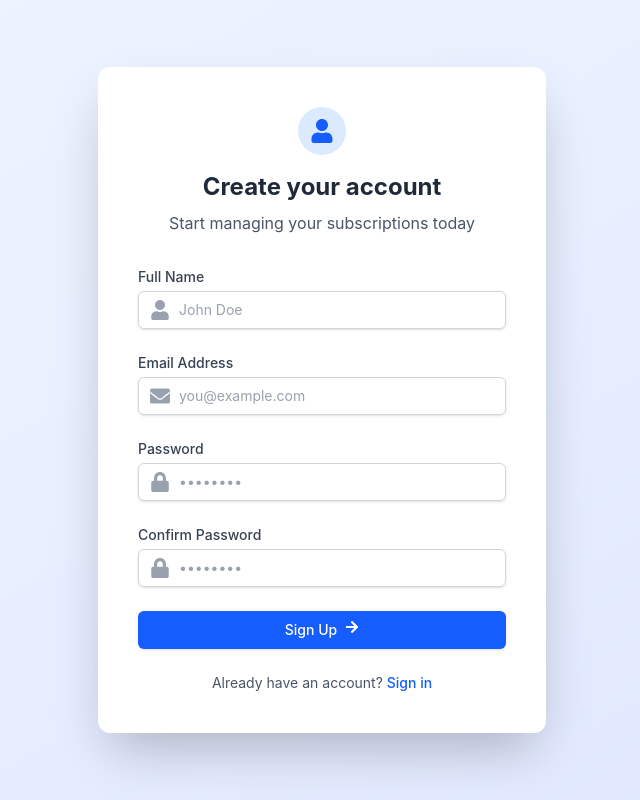
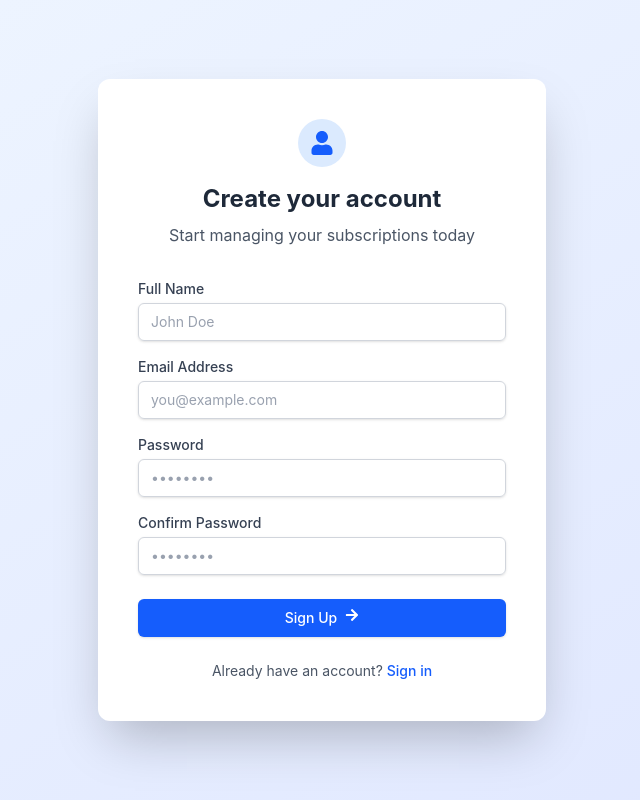
Before and after one commit to fjluartes/subscription-saas, a React (Vite) app in the folder app/: page /signup in a window 1280 px wide. Shown: the whole page, without its empty margins (318-958 px from the left). Built offline with nearby package versions, Linux system fonts and the light colour scheme.

Commit message:
Edits Signup page to save user

```diff
--- a/app/src/pages/SignUp.tsx
+++ b/app/src/pages/SignUp.tsx
@@ -1,60 +1,118 @@
 /* eslint-disable @typescript-eslint/no-explicit-any */
-import { useState } from "react";
-import { Link, useNavigate } from "react-router-dom";
-import { FaUser, FaEnvelope, FaLock, FaArrowRight } from "react-icons/fa";
-import axios from "axios";
+import { useState } from 'react';
+import { Link, useNavigate } from 'react-router-dom';
+import { FaUser, FaArrowRight, FaCheck } from 'react-icons/fa';
+import axios from 'axios';
 
 const SignUp = () => {
   const [formData, setFormData] = useState({
-    name: "",
-    email: "",
-    password: "",
-    confirmPassword: "",
+    name: '',
+    email: '',
+    password: '',
+    confirmPassword: ''
   });
-  const [error, setError] = useState("");
+  const [error, setError] = useState('');
+  const [success, setSuccess] = useState('');
   const [isLoading, setIsLoading] = useState(false);
+  const [passwordStrength, setPasswordStrength] = useState(0);
   const navigate = useNavigate();
 
   const handleChange = (e: React.ChangeEvent<HTMLInputElement>) => {
+    const { name, value } = e.target;
     setFormData({
       ...formData,
-      [e.target.name]: e.target.value,
+      [name]: value
     });
+
+    // Calculate password strength when password changes
+    if (name === 'password') {
+      let strength = 0;
+      if (value.length > 0) strength += 1;
+      if (value.length >= 8) strength += 1;
+      if (/[A-Z]/.test(value)) strength += 1;
+      if (/[0-9]/.test(value)) strength += 1;
+      if (/[^A-Za-z0-9]/.test(value)) strength += 1;
+      setPasswordStrength(strength);
+    }
+  };
+
+  const validateForm = () => {
+    if (!formData.name || !formData.email || !formData.password || !formData.confirmPassword) {
+      setError('All fields are required');
+      return false;
+    }
+
+    if (!/^\S+@\S+\.\S+$/.test(formData.email)) {
+      setError('Please enter a valid email address');
+      return false;
+    }
+
+    if (formData.password.length < 8) {
+      setError('Password must be at least 8 characters');
+      return false;
+    }
+
+    if (formData.password !== formData.confirmPassword) {
+      setError('Passwords do not match');
+      return false;
+    }
+
+    return true;
   };
 
   const handleSubmit = async (e: React.FormEvent) => {
     e.preventDefault();
-    setError("");
+    setError('');
+    setSuccess('');
 
-    // Validation
-    if (formData.password !== formData.confirmPassword) {
-      setError("Passwords do not match");
-      return;
-    }
-
-    if (formData.password.length < 6) {
-      setError("Password must be at least 6 characters");
-      return;
-    }
+    if (!validateForm()) return;
 
     try {
       setIsLoading(true);
-      const response = await axios.post("/api/users", {
+
+      // Send registration request to your backend
+      const response = await axios.post(`${import.meta.env.VITE_API_URL_DEV}/users`, {
         name: formData.name,
         email: formData.email,
-        password: formData.password,
+        password: formData.password
       });
 
-      // Store token and redirect
-      localStorage.setItem("token", response.data.token);
-      navigate("/dashboard");
+      // Handle successful registration
+      setSuccess('Account created successfully! Redirecting...');
+
+      // Store the token in localStorage
+      localStorage.setItem('token', response.data.token);
+      localStorage.setItem('user', JSON.stringify({
+        name: response.data.name,
+        email: response.data.email
+      }));
+
+      // Redirect to dashboard after 2 seconds
+      setTimeout(() => {
+        navigate('/dashboard');
+      }, 2000);
+
     } catch (err: any) {
-      setError(
-        err.response?.data?.message || "Registration failed. Please try again."
-      );
+      // Handle errors from the backend
+      if (err.response) {
+        if (err.response.status === 409) {
+          setError('Email already exists. Please use a different email.');
+        } else {
+          setError(err.response.data.message || 'Registration failed. Please try again.');
+        }
+      } else {
+        setError('Network error. Please check your connection and try again.');
+      }
     } finally {
       setIsLoading(false);
     }
+  };
+
+  // Password strength indicator
+  const getPasswordStrengthColor = () => {
+    if (passwordStrength <= 2) return 'bg-red-500';
+    if (passwordStrength === 3) return 'bg-yellow-500';
+    return 'bg-green-500';
   };
 
   return (
@@ -65,12 +123,8 @@ const SignUp = () => {
             <div className="mx-auto h-12 w-12 rounded-full bg-blue-100 flex items-center justify-center mb-4">
               <FaUser className="h-6 w-6 text-blue-600" />
             </div>
-            <h1 className="text-2xl font-bold text-gray-800">
-              Create your account
-            </h1>
-            <p className="mt-2 text-gray-600">
-              Start managing your subscriptions today
-            </p>
+            <h1 className="text-2xl font-bold text-gray-800">Create your account</h1>
+            <p className="mt-2 text-gray-600">Start managing your subscriptions today</p>
           </div>
 
           {error && (
@@ -79,111 +133,98 @@ const SignUp = () => {
             </div>
           )}
 
-          <form className="space-y-6" onSubmit={handleSubmit}>
+          {success && (
+            <div className="mb-4 p-3 bg-green-50 text-green-700 rounded-md text-sm flex items-center">
+              <FaCheck className="mr-2" /> {success}
+            </div>
+          )}
+
+          <form className="space-y-4" onSubmit={handleSubmit}>
             <div>
-              <label
-                htmlFor="name"
-                className="block text-sm font-medium text-gray-700 mb-1"
-              >
+              <label htmlFor="name" className="block text-sm font-medium text-gray-700 mb-1">
                 Full Name
               </label>
-              <div className="relative">
-                <div className="absolute inset-y-0 left-0 pl-3 flex items-center pointer-events-none">
-                  <FaUser className="h-5 w-5 text-gray-400" />
-                </div>
               <input
                 id="name"
                 name="name"
                 type="text"
-                  required
                 value={formData.name}
                 onChange={handleChange}
-                  className="block w-full pl-10 pr-3 py-2 border border-gray-300 rounded-md shadow-sm placeholder-gray-400 focus:outline-none focus:ring-blue-500 focus:border-blue-500 sm:text-sm"
+                className="w-full px-3 py-2 border border-gray-300 rounded-md shadow-sm placeholder-gray-400 focus:outline-none focus:ring-blue-500 focus:border-blue-500 sm:text-sm"
                 placeholder="John Doe"
               />
             </div>
-            </div>
 
             <div>
-              <label
-                htmlFor="email"
-                className="block text-sm font-medium text-gray-700 mb-1"
-              >
+              <label htmlFor="email" className="block text-sm font-medium text-gray-700 mb-1">
                 Email Address
               </label>
-              <div className="relative">
-                <div className="absolute inset-y-0 left-0 pl-3 flex items-center pointer-events-none">
-                  <FaEnvelope className="h-5 w-5 text-gray-400" />
-                </div>
               <input
                 id="email"
                 name="email"
                 type="email"
-                  autoComplete="email"
-                  required
                 value={formData.email}
                 onChange={handleChange}
-                  className="block w-full pl-10 pr-3 py-2 border border-gray-300 rounded-md shadow-sm placeholder-gray-400 focus:outline-none focus:ring-blue-500 focus:border-blue-500 sm:text-sm"
+                className="w-full px-3 py-2 border border-gray-300 rounded-md shadow-sm placeholder-gray-400 focus:outline-none focus:ring-blue-500 focus:border-blue-500 sm:text-sm"
                 placeholder="you@example.com"
               />
             </div>
-            </div>
 
             <div>
-              <label
-                htmlFor="password"
-                className="block text-sm font-medium text-gray-700 mb-1"
-              >
+              <label htmlFor="password" className="block text-sm font-medium text-gray-700 mb-1">
                 Password
               </label>
-              <div className="relative">
-                <div className="absolute inset-y-0 left-0 pl-3 flex items-center pointer-events-none">
-                  <FaLock className="h-5 w-5 text-gray-400" />
-                </div>
               <input
                 id="password"
                 name="password"
                 type="password"
-                  required
-                  minLength={6}
                 value={formData.password}
                 onChange={handleChange}
-                  className="block w-full pl-10 pr-3 py-2 border border-gray-300 rounded-md shadow-sm placeholder-gray-400 focus:outline-none focus:ring-blue-500 focus:border-blue-500 sm:text-sm"
+                className="w-full px-3 py-2 border border-gray-300 rounded-md shadow-sm placeholder-gray-400 focus:outline-none focus:ring-blue-500 focus:border-blue-500 sm:text-sm"
                 placeholder="••••••••"
               />
+              {formData.password && (
+                <div className="mt-1">
+                  <div className="flex items-center">
+                    <div className="w-full bg-gray-200 rounded-full h-2">
+                      <div
+                        className={`h-2 rounded-full ${getPasswordStrengthColor()}`}
+                        style={{ width: `${(passwordStrength / 5) * 100}%` }}
+                      ></div>
                     </div>
+                    <span className="ml-2 text-xs text-gray-500">
+                      {passwordStrength <= 2 ? 'Weak' : passwordStrength === 3 ? 'Medium' : 'Strong'}
+                    </span>
+                  </div>
+                  <p className="text-xs text-gray-500 mt-1">
+                    Use at least 8 characters with uppercase, numbers, and symbols
+                  </p>
+                </div>
+              )}
             </div>
 
             <div>
-              <label
-                htmlFor="confirmPassword"
-                className="block text-sm font-medium text-gray-700 mb-1"
-              >
+              <label htmlFor="confirmPassword" className="block text-sm font-medium text-gray-700 mb-1">
                 Confirm Password
               </label>
-              <div className="relative">
-                <div className="absolute inset-y-0 left-0 pl-3 flex items-center pointer-events-none">
-                  <FaLock className="h-5 w-5 text-gray-400" />
-                </div>
               <input
                 id="confirmPassword"
                 name="confirmPassword"
                 type="password"
-                  required
-                  minLength={6}
                 value={formData.confirmPassword}
                 onChange={handleChange}
-                  className="block w-full pl-10 pr-3 py-2 border border-gray-300 rounded-md shadow-sm placeholder-gray-400 focus:outline-none focus:ring-blue-500 focus:border-blue-500 sm:text-sm"
+                className="w-full px-3 py-2 border border-gray-300 rounded-md shadow-sm placeholder-gray-400 focus:outline-none focus:ring-blue-500 focus:border-blue-500 sm:text-sm"
                 placeholder="••••••••"
               />
             </div>
-            </div>
 
-            <div>
+            <div className="pt-2">
               <button
                 type="submit"
                 disabled={isLoading}
-                className={`w-full flex justify-center py-2 px-4 border border-transparent rounded-md shadow-sm text-sm font-medium text-white bg-blue-600 hover:bg-blue-700 focus:outline-none focus:ring-2 focus:ring-offset-2 focus:ring-blue-500 transition-colors ${isLoading ? "opacity-70 cursor-not-allowed" : ""}`}
+                className={`w-full flex justify-center py-2 px-4 border border-transparent rounded-md shadow-sm text-sm font-medium text-white bg-blue-600 hover:bg-blue-700 focus:outline-none focus:ring-2 focus:ring-offset-2 focus:ring-blue-500 transition-colors ${
+                  isLoading ? 'opacity-70 cursor-not-allowed' : ''
+                }`}
               >
                 {isLoading ? (
                   <>
@@ -220,11 +261,8 @@ const SignUp = () => {
 
           <div className="mt-6 text-center text-sm">
             <p className="text-gray-600">
-              Already have an account?{" "}
-              <Link
-                to="/login"
-                className="font-medium text-blue-600 hover:text-blue-500"
-              >
+              Already have an account?{' '}
+              <Link to="/login" className="font-medium text-blue-600 hover:text-blue-500">
                 Sign in
               </Link>
             </p>
```
Also changed, not shown: 1 other file (tests, documents, lock files or other folders). Lines whose indentation alone changed are shown as unchanged.
